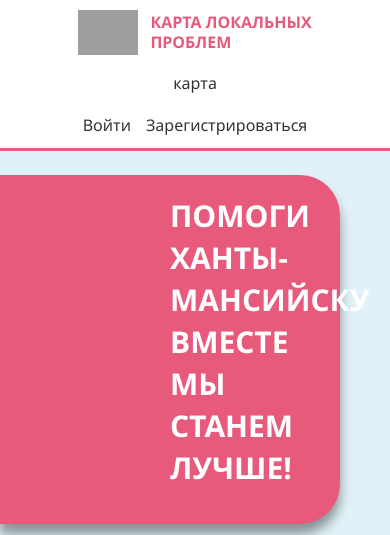
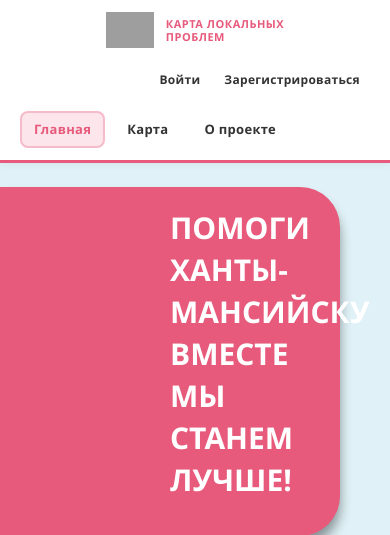
Before and after one commit to AndreyV105105105/Map_of_local_issues, a Django app: page / in a window 390 px wide. Shown: the top 535 px of the page. Run offline with Django 5.2, Linux system fonts and the light colour scheme; data that the repository does not hold is empty; grey boxes are pictures that could not be loaded.

Commit message:
feat: improve header structure and navigation

```diff
--- a/static/css/base.css
+++ b/static/css/base.css
@@ -31,77 +31,170 @@ body {
 .header {
     background-color: white;
     border-bottom: 3px solid var(--primary-color);
-    padding: 10px 0;
+    padding: 16px 0;
+    box-shadow: 0 2px 8px rgba(0, 0, 0, 0.05);
 }
 
 .header .container {
     display: flex;
     align-items: center;
     justify-content: space-between;
+    gap: 40px;
 }
 
 .header__logo {
     display: flex;
     align-items: center;
-    gap: 12px;
+    gap: 16px;
+    flex-shrink: 0;
 }
 
 .logo-icon {
     margin: 0;
     padding: 0;
-    height: 45px;
+    height: 56px;
+    width: auto;
+    object-fit: contain;
 }
 
 .header__logo a {
-    font-size: 8px;
+    font-size: 16px;
     font-weight: 700;
-    line-height: 1.2;
+    line-height: 1.3;
     color: var(--primary-color);
     text-transform: uppercase;
     text-decoration: none;
+    letter-spacing: 0.5px;
+}
+
+.header__logo h1 {
+    margin: 0;
+    font-size: 16px;
+    font-weight: 700;
+    line-height: 1.3;
+    color: var(--primary-color);
+    text-transform: uppercase;
+    letter-spacing: 0.5px;
+}
+
+.header__nav {
+    flex: 1;
+    display: flex;
+    justify-content: center;
 }
 
 .header__nav ul {
     list-style: none;
     display: flex;
-    gap: 24px;
+    gap: 32px;
+    margin: 0;
+    padding: 0;
+}
+
+.header__nav li {
+    display: flex;
+    align-items: center;
+}
+
+.header__nav a,
+.nav-link-btn {
+    text-decoration: none;
+    color: var(--text-color);
+    font-weight: 600;
+    font-size: 16px;
+    transition: all 0.3s ease;
+    padding: 10px 20px;
+    border-radius: 8px;
+    letter-spacing: 0.3px;
+    display: inline-block;
+    border: 2px solid transparent;
+    background-color: transparent;
+}
+
+.header__nav a:hover,
+.nav-link-btn:hover {
+    color: var(--primary-color);
+    background-color: rgba(231, 90, 124, 0.1);
+    border-color: rgba(231, 90, 124, 0.2);
+    transform: translateY(-1px);
+}
+
+.header__nav a.active,
+.nav-link-btn.active {
+    color: var(--primary-color);
+    background-color: rgba(231, 90, 124, 0.15);
+    border-color: rgba(231, 90, 124, 0.3);
+    font-weight: 700;
+}
+
+.nav-link-btn-primary {
+    background: linear-gradient(135deg, var(--primary-color) 0%, #d64567 100%);
+    color: white !important;
+    border: 2px solid var(--primary-color) !important;
+    font-weight: 700;
+    box-shadow: 0 2px 8px rgba(231, 90, 124, 0.2);
+}
+
+.nav-link-btn-primary:hover {
+    background: white !important;
+    color: var(--primary-color) !important;
+    transform: translateY(-2px);
+    box-shadow: 0 4px 12px rgba(231, 90, 124, 0.3);
+}
+
+.nav-link-btn-primary.active {
+    background: white !important;
+    color: var(--primary-color) !important;
+    border-color: var(--primary-color) !important;
+    box-shadow: 0 2px 8px rgba(231, 90, 124, 0.2);
+}
+
+.header_main_nav {
+    flex-shrink: 0;
+    display: flex;
+    align-items: center;
 }
 
 .header_main_nav ul{
     list-style: none;
     display: flex;
     align-items: center;
-    justify-content: space-between;
-    gap: 15px;
+    justify-content: flex-end;
+    gap: 8px;
+    margin: 0;
+    padding: 0;
 }
 
-.header__nav a{
-    text-decoration: none;
-    color: var(--text-color);
-    font-weight: 500;
-    transition: color 0.2s;
+.header_main_nav li {
+    display: flex;
+    align-items: center;
 }
 
-.header__nav a:hover,
-.header__nav a.active {
-    color: var(--primary-color);
+.nav-item {
+    display: flex;
+    align-items: center;
 }
 
 .nav-item a{
     text-decoration: none;
     color: var(--text-color);
-    font-weight: 500;
-    transition: color 0.2s;
+    font-weight: 600;
+    font-size: 16px;
+    transition: all 0.3s ease;
+    padding: 10px 20px;
+    border-radius: 8px;
+    letter-spacing: 0.3px;
+    white-space: nowrap;
 }
 
-.nav-item a:hover,
+.nav-item a:hover {
+    color: var(--primary-color);
+    background-color: rgba(231, 90, 124, 0.08);
+}
+
 .nav-item a.active {
     color: var(--primary-color);
-}
-
-.header__main_nav {
-    display: flex;
-    gap: 16px;
+    background-color: rgba(231, 90, 124, 0.12);
 }
 
 .banner {
@@ -264,14 +364,86 @@ body {
 }
 
 
+/* Адаптивность для header */
 @media (max-width: 992px) {
-    .footer-content {
-        flex-direction: column;
-        align-items: flex-start;
+    .header .container {
+        gap: 24px;
+    }
+
+    .header__nav ul {
+        gap: 16px;
+    }
+
+    .logo-icon {
+        height: 48px;
+    }
+
+    .header__logo a,
+    .header__logo h1 {
+        font-size: 14px;
+    }
+
+    .header__nav a,
+    .nav-link-btn,
+    .nav-item a {
+        font-size: 15px;
+        padding: 8px 16px;
     }
 }
 
 @media (max-width: 768px) {
+    .header {
+        padding: 12px 0;
+    }
+
+    .header .container {
+        flex-wrap: wrap;
+        gap: 16px;
+    }
+
+    .header__logo {
+        order: 1;
+        gap: 12px;
+    }
+
+    .logo-icon {
+        height: 40px;
+    }
+
+    .header__logo a,
+    .header__logo h1 {
+        font-size: 12px;
+    }
+
+    .header__nav {
+        order: 3;
+        width: 100%;
+        justify-content: flex-start;
+    }
+
+    .header__nav ul {
+        gap: 12px;
+        width: 100%;
+        flex-wrap: wrap;
+    }
+
+    .header_main_nav {
+        order: 2;
+        margin-left: auto;
+    }
+
+    .header__nav a,
+    .nav-link-btn,
+    .nav-item a {
+        font-size: 14px;
+        padding: 8px 14px;
+    }
+
+    .nav-link-btn-primary {
+        font-size: 14px;
+        padding: 8px 16px;
+    }
+
     .results-gallery {
         grid-template-columns: repeat(2, 1fr);
     }
@@ -285,9 +457,49 @@ body {
         flex-direction: column;
         gap: 8px;
     }
+
+    .footer-content {
+        flex-direction: column;
+        align-items: flex-start;
+    }
 }
 
 @media (max-width: 480px) {
+    .header__logo a,
+    .header__logo h1 {
+        font-size: 11px;
+        line-height: 1.2;
+    }
+
+    .logo-icon {
+        height: 36px;
+    }
+
+    .header__nav ul {
+        gap: 8px;
+    }
+
+    .header__nav a,
+    .nav-link-btn,
+    .nav-item a {
+        font-size: 13px;
+        padding: 6px 12px;
+    }
+
+    .nav-link-btn-primary {
+        font-size: 13px;
+        padding: 7px 14px;
+    }
+
+    .header_main_nav ul {
+        gap: 4px;
+    }
+
+    .header_main_nav .nav-item a {
+        font-size: 12px;
+        padding: 6px 10px;
+    }
+
     .footer-social {
         justify-content: center;
     }
--- a/templates/base.html
+++ b/templates/base.html
@@ -10,6 +10,7 @@
 
     <link rel="stylesheet" href="{% static 'css/base.css' %}">
     <link rel="stylesheet" href="{% static 'css/alerts.css' %}">
+    <link rel="stylesheet" href="{% static 'css/animations.css' %}">
 
     {% block extra_css %}{% endblock %}
     {% block extra_js %}{% endblock %}
@@ -26,20 +27,20 @@
 
             <nav class="header__nav">
                 <ul class="list_nav">
+                    <li><a href="{% url 'home' %}" class="nav-link-btn {% if request.resolver_match.url_name == 'home' %}active{% endif %}">Главная</a></li>
                     {% if user.is_authenticated %}
-                        <li><a href="{% url 'issues:map' %}" class="{% if request.resolver_match.url_name == 'map' %}active{% endif %}">карта</a></li>
-                    {% else %}
-                        <li><a href="{% url 'users:login' %}" class="{% if request.resolver_match.url_name == 'map' %}active{% endif %}">карта</a></li>
-                    {% endif %}
-                    {% if user.is_authenticated %}
-                        <li><a href="{% url 'users:my_issues' %}" class="{% if request.resolver_match.url_name == 'my_issues' %}active{% endif %}">
+                        <li><a href="{% url 'issues:map' %}" class="nav-link-btn {% if request.resolver_match.url_name == 'map' %}active{% endif %}">Карта</a></li>
+                        <li><a href="{% url 'users:my_issues' %}" class="nav-link-btn {% if request.resolver_match.url_name == 'my_issues' %}active{% endif %}">
                             {% if user.role == 'citizen' %}
-                                мои запросы
+                                Мои запросы
                             {% else %}
-                                запросы
+                                Запросы
                             {% endif %}
                         </a></li>
+                    {% else %}
+                        <li><a href="{% url 'users:login' %}" class="nav-link-btn {% if request.resolver_match.url_name == 'map' %}active{% endif %}">Карта</a></li>
                     {% endif %}
+                    <li><a href="{% url 'about_site' %}" class="nav-link-btn {% if request.resolver_match.url_name == 'about_site' %}active{% endif %}">О проекте</a></li>
                 </ul>
             </nav>
 
```
Also changed, not shown: other parts of static/css/base.css (+9 -2 lines), other parts of templates/base.html (+1 -0 lines).
